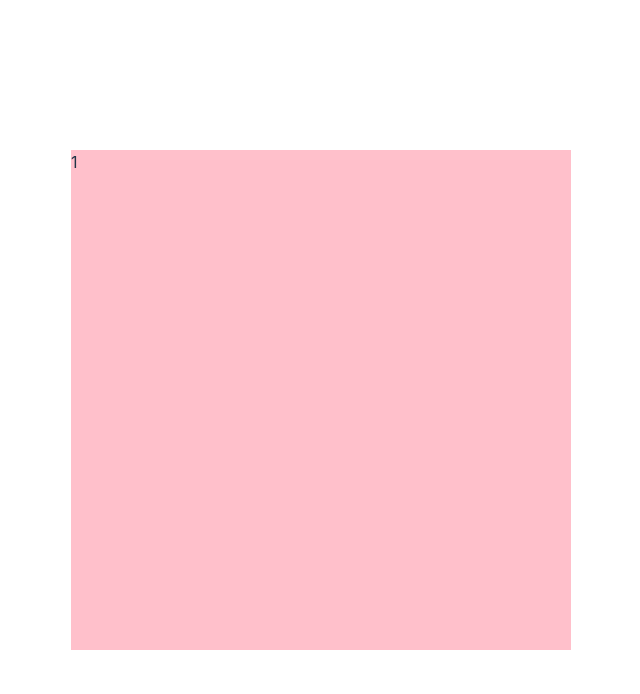
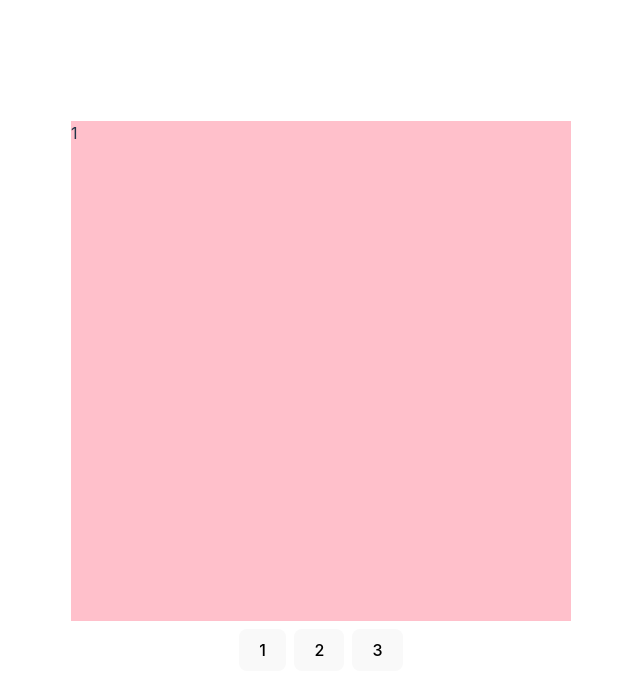
Before and after one commit to megos/react-swipeable-scroll-snap-carousel, a React (Vite) app: page / in a window 1280 px wide. Shown: the top 694 px of the page, without its empty margins (319-959 px from the left). Built offline with nearby package versions, Linux system fonts and the light colour scheme.

Commit message:
Add pagination

```diff
--- a/src/App.tsx
+++ b/src/App.tsx
@@ -1,9 +1,16 @@
+import { useState } from 'react'
 import { Carousel } from './Carousel'
 
 function App() {
+  const [index, setIndex] = useState(0)
   return (
     <div className="App">
-      <Carousel />
+      <Carousel index={index} onChangeIndex={setIndex} />
+      <div className="buttons">
+        <button onClick={() => setIndex(0)}>1</button>
+        <button onClick={() => setIndex(1)}>2</button>
+        <button onClick={() => setIndex(2)}>3</button>
+      </div>
     </div>
   )
 }
--- a/src/Carousel.tsx
+++ b/src/Carousel.tsx
@@ -1,21 +1,40 @@
-import { useCallback, useRef } from 'react'
+import { useCallback, useEffect, useRef } from 'react'
 import './Carousel.css'
 
-export const Carousel: React.FC = () => {
+export const Carousel: React.FC<{
+  index: number
+  onChangeIndex: (index: number) => void
+}> = ({ index, onChangeIndex }) => {
   const carouselRef = useRef<HTMLDivElement>(null)
   const baseX = useRef<number | null>(null)
+  const skip = useRef(false)
 
   const width = 500
+
+  useEffect(() => {
+    if (!carouselRef.current) return
+    if (carouselRef.current.scrollLeft === index * width) return
+    carouselRef.current.scrollTo({
+      left: index * width,
+      behavior: 'smooth',
+    })
+    skip.current = true
+  }, [index])
 
   const handleScroll = useCallback(
     (e: React.UIEvent<HTMLDivElement, UIEvent>) => {
       const x = e.currentTarget.scrollLeft
+      if (skip.current) {
+        if (x / width === index) skip.current = false
+        return
+      }
       if (x % width === 0 && carouselRef.current) {
         carouselRef.current.style.scrollSnapType = 'x mandatory'
         carouselRef.current.style.scrollBehavior = 'smooth'
+        onChangeIndex(x / width)
       }
     },
-    [],
+    [index, onChangeIndex],
   )
 
   const handleMouseDown = useCallback(
--- a/src/index.css
+++ b/src/index.css
@@ -68,3 +68,10 @@ button:focus-visible {
     background-color: #f9f9f9;
   }
 }
+
+.buttons {
+  display: flex;
+  place-content: center;
+  margin: 8px;
+  gap: 8px;
+}
```
